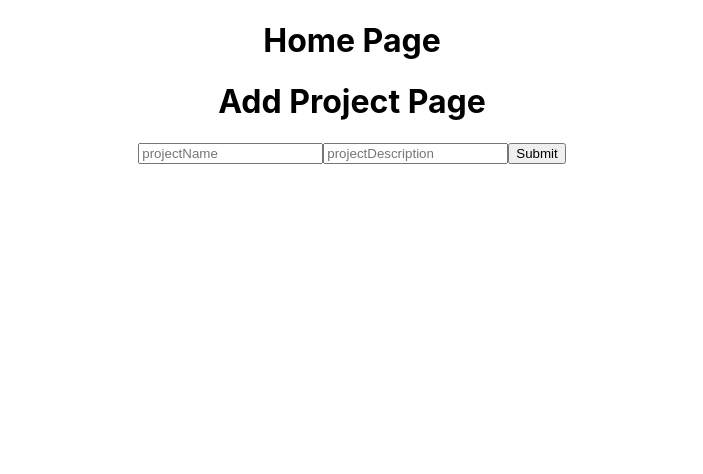
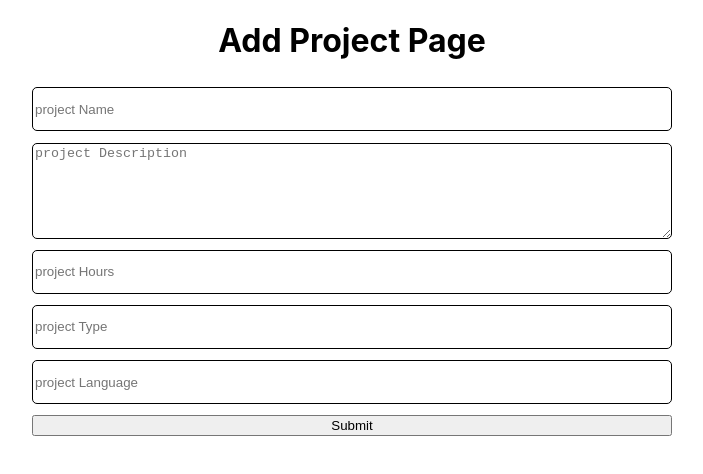
Before and after one commit to daunelaugust/weWorkin, a React (Create React App) app in the folder web/: page /addproject in a window 1280 px wide. Shown: the top 474 px of the page, without its empty margins (288-991 px from the left). Built offline with nearby package versions, Linux system fonts and the light colour scheme; no server answers.

Commit message:
addprojects form mostly finished

```diff
--- a/web/src/AddProjects/AddProject.css
+++ b/web/src/AddProjects/AddProject.css
@@ -0,0 +1,27 @@
+#addProj{
+    display: flex;
+    flex-flow: column nowrap;
+    align-items: center;
+}
+#addProjectForm{
+    display: flex;
+    flex-flow: column nowrap;
+    justify-content: space-around;
+    align-items: space-around;
+    width: 50dvw;
+    height: 45dvh;
+}
+.inputs{
+    border: 1px solid black;
+    border-radius: 5px;
+    height: 5dvh;
+    overflow-y: auto;
+}
+
+#projectInfo{
+ height: 25%;
+}
+
+input:hover{
+    border: 1px solid green;
+}
--- a/web/src/AddProjects/AddProject.jsx
+++ b/web/src/AddProjects/AddProject.jsx
@@ -1,14 +1,52 @@
-import React from 'react'
+import React, {useState} from 'react'
 import "./AddProject.css"
 
-export default function addProject() {
+export default function AddProject() {
+  const[projName, setProjName] = useState('')
+  const[projInfo, setProjInfo] = useState('')
+  const[projType, setProjType] = useState('')
+  const[projHours, setProjHours] = useState('')
+  const[projLang, setProjLang] = useState('')
+  // const[formData, setFormdata] = useState({
+  //   projName,
+  //   projinfo,
+  //   language,
+  //   hoursExp,
+  //   type
+  // })
+
+  let handleAddProject = async (e) => {
+    e.preventDefault(true)
+    // let formData = {
+    //   ...formData,
+    //   e.target.id
+    // }
+    let formData = {
+      projName,
+      projInfo,
+      projHours,
+      projType,
+      projLang
+    }
+
+    try{
+    }catch(error){console.log(error.message)}
+    console.log(formData)
+  }
+
   return (
-    <div>
+    <div id='addProj'>
         <h1>Add Project Page</h1>
-        <form name="addProject">
-            <input type='text' id='projectName' placeholder='projectName'/>
-            <input type='text' id='projectName' placeholder='projectDescription'/>
-            <input type='submit' id='submitButton'/>
+        <form id='addProjectForm' name="addProject">
+            {/* <label htmlFor='projectName'>ProjectName</label> */}
+            <input className='inputs' type='text' id='projectName' placeholder='project Name' value={projName} onChange={(e)=>{setProjName(prev => prev = e.target.value)}}/>
+            <textarea className = 'inputs' rows='5' type='text' id='projectInfo' placeholder='project Description'value ={projInfo} onChange={(e)=>{setProjInfo(prev => prev = e.target.value )}}/>
+            {/* <input className='inputs' type='text' id='projectInfo' placeholder='project Description' value={projInfo} onChange={(e)=>{setProjInfo(prev => prev = e.target.value)}}/> */}
+            <input className='inputs' type='text' id='projectHours' placeholder='project Hours' value={projHours} onChange={(e)=>{setProjHours(prev => prev = e.target.value)}}/>
+            <input className='inputs' type='text' id='projectType' placeholder='project Type' value={projType} onChange={(e)=>{setProjType(prev => prev = e.target.value)}}/>
+            <input className='inputs' type='text' id='projectLang' placeholder='project Language' value={projLang} onChange={(e)=>{setProjLang(prev => prev = e.target.value)}}/>
+            {/* <label htmlFor='projectInfo'>ProjectInfo</label> */}
+            <input className='submit' type='submit' id='submitButton' onClick={handleAddProject}/>
         </form>
     </div>
   )
--- a/web/src/App.js
+++ b/web/src/App.js
@@ -5,7 +5,7 @@ import { Routes, Route } from 'react-router-dom';
 function App() {
   return (
     <div className="App">
-           <h1>Home Page</h1>
+           {/* <h1>Home Page</h1>  */}
            <Routes>
             <Route path = '/addproject' element = {<AddProject/>}/>
           </Routes>
```
